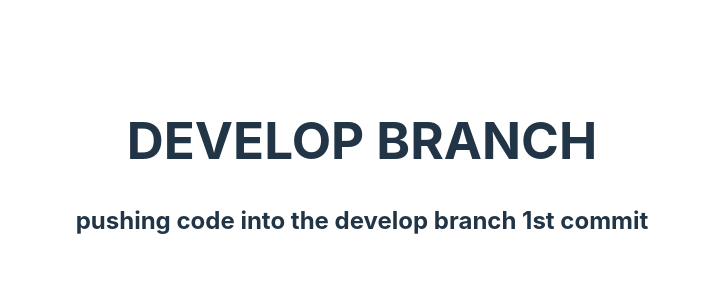
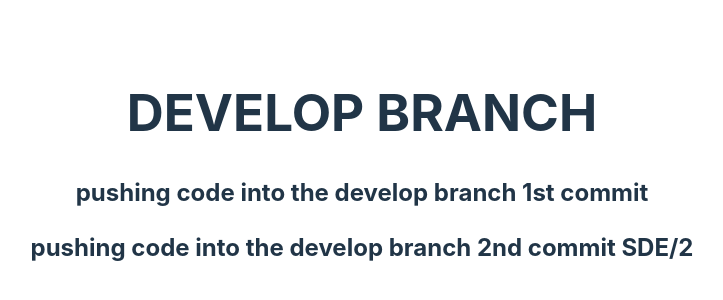
Before and after one commit to Bhanuprakash-340/git-prac, a React (Vite) app: page / in a window 1280 px wide. Shown: the part 232-532 px from the top of the page, without its empty margins (278-1001 px from the left). Built offline with nearby package versions, Linux system fonts and the light colour scheme.

Commit message:
added h2

```diff
--- a/src/App.jsx
+++ b/src/App.jsx
@@ -7,6 +7,7 @@ function App() {
       <div>
        <h1> DEVELOP BRANCH</h1>
        <h2>pushing code into the develop branch 1st commit </h2>
+       <h2>pushing code into the develop branch 2nd commit SDE/2 </h2>
        </div>
     </>
   )
```
